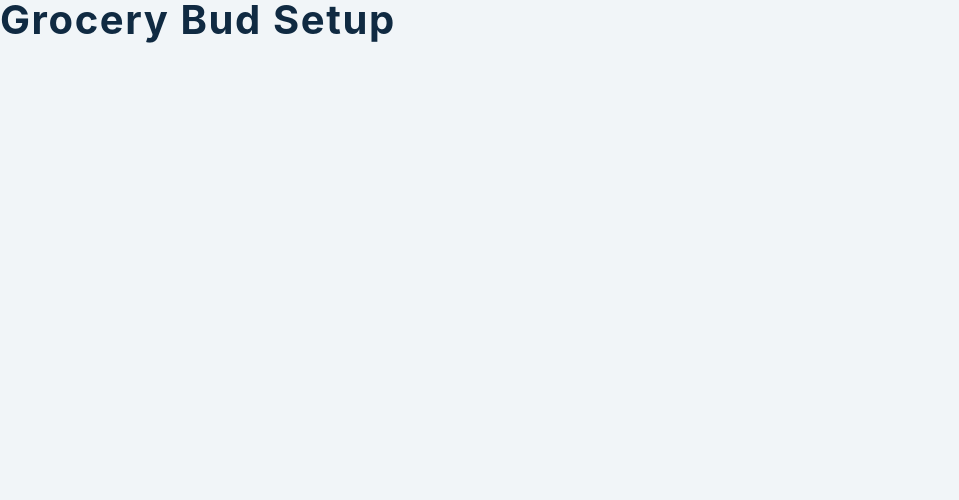
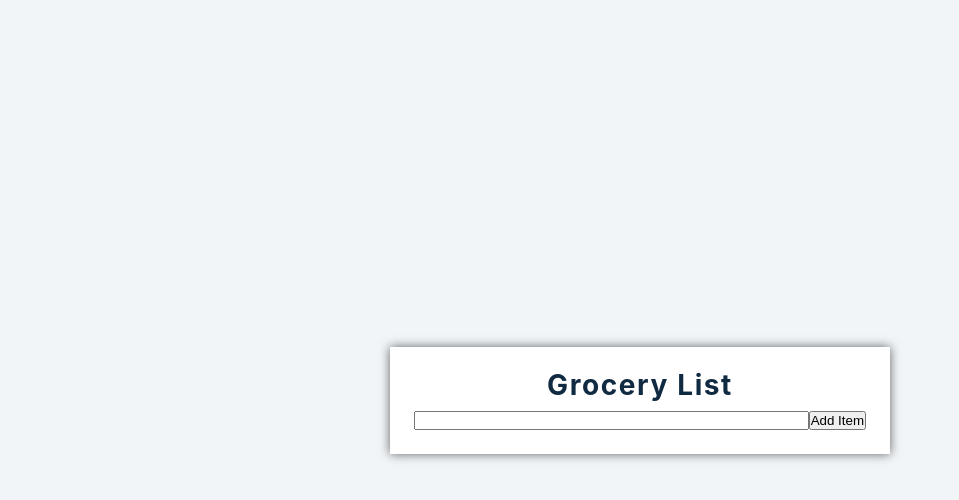
Before and after one commit to emmeiwhite/Hooks-9-grocery-bud, a React (Create React App) app: page / in a window 1280 px wide. Shown: the top 500 px of the page, without its empty margins (0-959 px from the left). Built offline with nearby package versions, Linux system fonts and the light colour scheme.

Commit message:
Adding the items successfully

```diff
--- /dev/null
+++ b/src/App.css
@@ -0,0 +1,27 @@
+.main-wrapper {
+  min-height: 100vh;
+  display: flex;
+  justify-content: center;
+  align-items: center;
+}
+.main-grocery {
+  width: 500px;
+  background-color: #ffffff;
+  box-shadow: 0 0 10px rgba(0, 0, 0, 0.6);
+  padding: 1.5rem;
+}
+.main-grocery h3 {
+  text-align: center;
+}
+.grocery-item,
+.main-form {
+  display: flex;
+  justify-content: space-between;
+}
+#grocery-name {
+  flex: 1;
+}
+.error-message {
+  color: red;
+  font-size: 0.75rem;
+}
--- a/src/App.js
+++ b/src/App.js
@@ -1,9 +1,56 @@
-import React, { useState, useEffect } from 'react'
-import List from './List'
-import Alert from './Alert'
+import React, { useState, useEffect } from "react";
+import List from "./components/list/List";
+import Alert from "./components/alert/Alert";
+import "./App.css";
 
 function App() {
-  return <h2>grocery bud setup</h2>
+  const [listItems, setListItems] = useState([]);
+  const [searchItem, setSearchItem] = useState("");
+  const [isError, setIsError] = useState(false);
+
+  const handleSubmit = (e) => {
+    e.preventDefault();
+    if (searchItem) {
+      const item = { item: searchItem, id: new Date().getTime().toString() };
+
+      console.log(item);
+      setListItems([...listItems, item]);
+      setIsError(false);
+      setSearchItem("");
+    } else {
+      setIsError(true);
+      return;
+    }
+  };
+  return (
+    <main className="main-wrapper">
+      <section className="main-grocery">
+        <h3>Grocery List</h3>
+        <form className="main-form" onSubmit={handleSubmit}>
+          <input
+            type="text"
+            id="grocery-name"
+            onChange={(e) => setSearchItem(e.target.value)}
+            value={searchItem}
+          />
+          <button type="submit">Add Item</button>
+        </form>
+        {isError ? (
+          <span className="error-message">No Grocery Name Provided</span>
+        ) : (
+          ""
+        )}
+        <ul>
+          {listItems.length > 0 &&
+            listItems.map((item) => (
+              <li className="grocery-item" key={item.id}>
+                <span>{item.item}</span> <div>icons</div>
+              </li>
+            ))}
+        </ul>
+      </section>
+    </main>
+  );
 }
 
-export default App
+export default App;
```
Also changed, not shown: src/components/alert/Alert.js (renamed from src/Alert.js), src/components/list/List.js (renamed from src/List.js).
